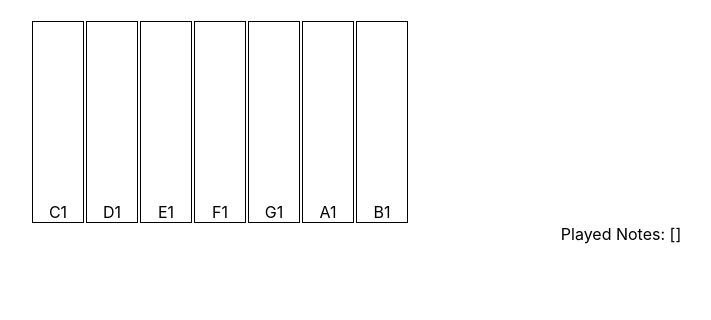
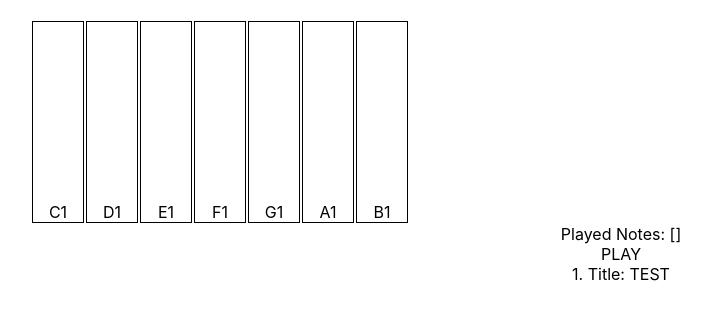
Before and after one commit to michaeltomasik/coding-challenge-piano, a React (Create React App) app: page / in a window 1280 px wide. Shown: the top 320 px of the page, without its empty margins (19-730 px from the left). Built offline with nearby package versions, Linux system fonts and the light colour scheme.

Commit message:
:seedling: Add basic functionality

```diff
--- a/src/App.js
+++ b/src/App.js
@@ -1,15 +1,88 @@
 import React from 'react';
 import logo from './logo.svg';
 import Piano from './components/Piano';
+import Modal from './components/Modal';
+import SongList from './components/SongList';
 import './App.css';
 
-function App() {
-  const pianoNotes = ['C1', 'D1', 'E1', 'F1', 'G1', 'A1', 'B1'];
-  return (
-    <div className="App">
-      <Piano pianoNotes={pianoNotes} />
-    </div>
-  );
+class App extends React.Component {
+  constructor(props) {
+    super(props);
+
+    this.state = {
+      playedNotes: [],
+      isRecordMode: false,
+      showPopup: false,
+      songs: [{ title: 'TEST', notes: ['A1', 'B1'], }],
+    };
+
+    this.pianoRef = React.createRef();
+
+    this.addNote = this.addNote.bind(this);
+    this.switchRecordMode = this.switchRecordMode.bind(this);
+    this.saveSong = this.saveSong.bind(this);
+    this.playSong = this.playSong.bind(this);
+  }
+
+  addNote(note) {
+    if (this.state.isRecordMode) {
+      this.setState({
+        playedNotes: [...this.state.playedNotes, note],
+      });
+    }
+  }
+
+  switchRecordMode() {
+    // let additionalChanges = {}
+    // if (this.state.isRecordMode) {
+    //   additionalChanges = {
+    //     showPopup: true,
+    //   }
+    // }
+    this.setState({
+      isRecordMode: !this.state.isRecordMode,
+      showPopup: this.state.isRecordMode,
+    })
+  }
+
+  playSong(song) {
+    this.pianoRef.current.play(song.notes);
+  }
+
+  saveSong(title) {
+    this.setState({
+      showPopup: false,
+      songs: [
+        ...this.state.songs,
+        { title, notes: this.state.playedNotes }
+      ],
+    });
+  }
+
+  render() {
+    const { playedNotes, isRecordMode, showPopup, songs } = this.state;
+    const pianoNotes = ['C1', 'D1', 'E1', 'F1', 'G1', 'A1', 'B1'];
+    console.log(this.state);
+    return (
+      <div className="App">
+        <Piano
+          ref={this.pianoRef}
+          playedNotes={playedNotes}
+          pianoNotes={pianoNotes}
+          addNote={this.addNote} />
+        <div>Played Notes: [{playedNotes.join(', ')}]</div>
+        <div onClick={this.switchRecordMode}>
+          {isRecordMode ?
+            <div>STOP</div> :
+            <div>PLAY</div>}
+        </div>
+        <SongList songs={songs} playSong={this.playSong} />
+        <Modal
+          isOpen={showPopup}
+          saveSong={this.saveSong} />
+      </div>
+    );
+  }
 }
 
 export default App;
--- a/src/components/Key/Key.css
+++ b/src/components/Key/Key.css
@@ -10,3 +10,7 @@
   margin: 1px;
   cursor: pointer;
 }
+
+.Key-active {
+  background: blue;
+}
--- a/src/components/Key/index.js
+++ b/src/components/Key/index.js
@@ -4,14 +4,28 @@ import './Key.css';
 class Key extends React.Component {
   constructor(props){
     super(props);
+
+    this.state = {
+      active: '',
+    }
   }
 
-  playAudio(note) {
+  onClickHandler(note, showClicked=false) {
     // Allows double click of the same key
-    this.sound.pause();
-    this.sound.currentTime = 0;
+    if (showClicked) {
+      this.setState({ active: note });
+      setTimeout(() => {
+        this.setState({
+          active: '',
+        })
+      }, 100);
+    }
 
-    this.sound.play();
+    var audio = new Audio();
+    audio.src = `/assets/grand-piano-mp3-sounds/${note}.mp3`;
+
+    audio.play();
+
     this.props.addNote(note);
   }
 
@@ -19,12 +33,9 @@ class Key extends React.Component {
     const { note } = this.props;
 
     return (
-      <div className="Key" onClick={() => {this.playAudio(note)}}>
+      <div className={`Key ${this.state.active === note ? 'Key-active' : ''}`}
+        onClick={() => { this.onClickHandler(note, true); }}>
         <div className="Key-note">{note}</div>
-        <audio ref={(sound) => { this.sound = sound; }}>
-          <source src={`/assets/grand-piano-mp3-sounds/${note}.mp3`} type="audio/mpeg" >
-          </source>
-        </audio>
       </div>
     );
   }
--- /dev/null
+++ b/src/components/Modal/Modal.css
@@ -0,0 +1,21 @@
+.Modal {
+  position: fixed; /* Stay in place */
+  z-index: 1; /* Sit on top */
+  padding-top: 100px; /* Location of the box */
+  left: 0;
+  top: 0;
+  width: 100%; /* Full width */
+  height: 100%; /* Full height */
+  overflow: auto; /* Enable scroll if needed */
+  background-color: rgb(0,0,0); /* Fallback color */
+  background-color: rgba(0,0,0,0.4); /* Black w/ opacity */
+}
+
+/* Modal Content */
+.Modal-content {
+  background-color: #fefefe;
+  margin: auto;
+  padding: 20px;
+  border: 1px solid #888;
+  width: 80%;
+}
--- /dev/null
+++ b/src/components/Modal/index.js
@@ -0,0 +1,35 @@
+import React from 'react';
+import './Modal.css';
+
+class Modal extends React.Component {
+  constructor(props) {
+    super(props);
+
+    this.state = {
+      title: '',
+    }
+  }
+
+  changeTitle(title) {
+    this.setState({ title });
+  }
+
+  render() {
+    const { isOpen, saveSong } = this.props;
+
+    return isOpen ? (
+      <div className="Modal">
+        <div className="Modal-content">
+          Title
+          <input onChange={(e) => this.changeTitle(e.target.value)} />
+          <button
+            onClick={() => {
+              saveSong(this.state.title);
+            }}>Save</button>
+        </div>
+      </div>
+    ) : null;
+  }
+}
+
+export default Modal;
--- a/src/components/Piano/index.js
+++ b/src/components/Piano/index.js
@@ -6,32 +6,29 @@ class Piano extends React.Component {
   constructor(props) {
     super(props);
 
-    this.state = {
-      playedNotes: [],
-    };
-
-    this.addNote = this.addNote.bind(this);
+    this.keyRef = React.createRef();
   }
 
-  addNote(note) {
-    console.log(note);
-    this.setState({
-      playedNotes: [...this.state.playedNotes, note],
-    });
-  }
+  play(notes) {
+    console.log(this.props.playedNotes);
+    notes.forEach((note, index) => {
+      console.log(note);
+      const time = 200*index;
+      setTimeout(() => {
+        this.keyRef.current.onClickHandler(note);
+      }, time);
+    })
+  };
 
   render() {
-    const { pianoNotes } = this.props;
+    const { pianoNotes, addNote } = this.props;
 
     return (
-      <>
-        <div className="Piano">
-          {pianoNotes.map(note =>
-            <Key note={note} addNote={this.addNote} />
-          )}
-        </div>
-        <div>Played Notes: [{this.state.playedNotes.join(', ')}]</div>
-      </>
+      <div className="Piano">
+        {pianoNotes.map(note =>
+          <Key key={note} ref={this.keyRef} note={note} addNote={addNote} />
+        )}
+      </div>
     );
   }
 }
--- /dev/null
+++ b/src/components/SongList/index.js
@@ -0,0 +1,25 @@
+import React from 'react';
+import './SongList.css';
+
+class SongList extends React.Component {
+  constructor(props) {
+    super(props);
+
+  }
+
+  render() {
+    const { songs, playSong } = this.props;
+
+    return (
+      <div className="SongList">
+        {songs.map((song, index) =>
+          <div key={song.title+index} onClick={() => { playSong(song); }}>
+            {index+1}. Title: {song.title}
+          </div>
+        )}
+      </div>
+    );
+  }
+}
+
+export default SongList;
```
Also changed, not shown: src/components/SongList/SongList.css (added).
